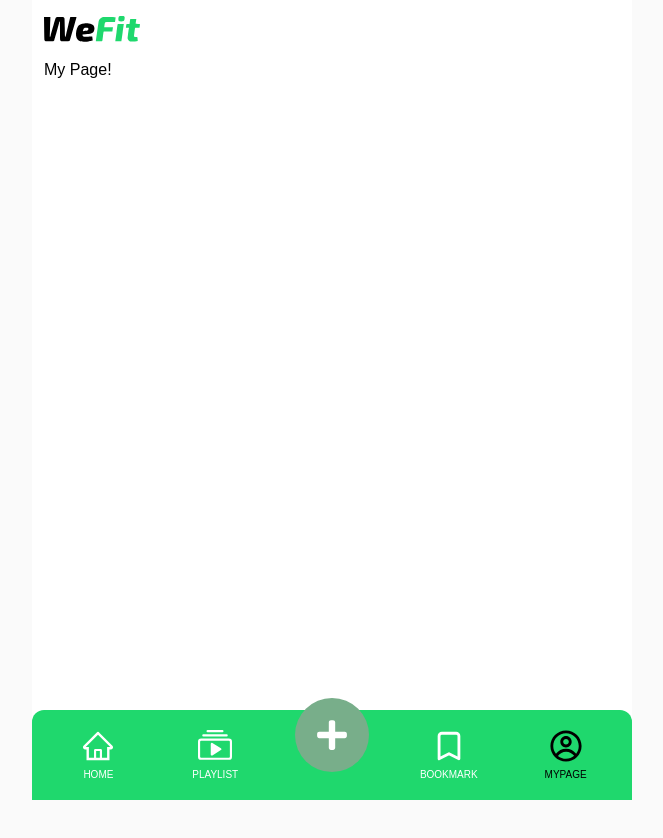
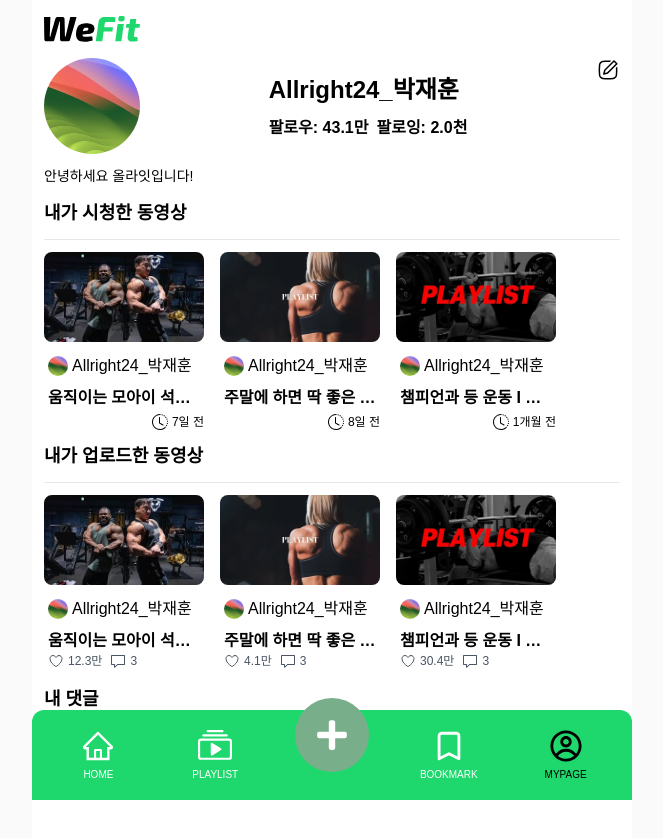
Before and after one commit to park-chan-hui/toy-project3-team2-wefit, a React (Vite) app: page /mypage in a window 1280 px wide. Shown: the top 838 px of the page, without its empty margins (308-971 px from the left). Before the commit the page ends 800 px from the top, so only its background shows below. Built offline with nearby package versions, Linux system fonts and the light colour scheme.

Commit message:
feat: 내 정보 페이지 마크업(#42)

```diff
--- a/package.json
+++ b/package.json
@@ -21,6 +21,7 @@
     "react": "^18.3.1",
     "react-dom": "^18.3.1",
     "react-icons": "^5.4.0",
+    "react-indiana-drag-scroll": "^2.2.0",
     "react-router-dom": "^7.1.1",
     "tailwind-merge": "^2.6.0"
   },
--- /dev/null
+++ b/src/components/my-page/MyPageProfile.tsx
@@ -0,0 +1,35 @@
+import { UserProps } from '@/types/user';
+import editLogo from '@/assets/basil_edit-outline.svg';
+import { formatNumber } from '@/utils/formatNumber';
+import { Link } from 'react-router-dom';
+
+const MyPageProfile = (props: { userData: UserProps }) => {
+  const userData = props.userData;
+
+  return (
+    <figure className="flex flex-col gap-3">
+      <div className="flex w-full justify-between">
+        <div className="h-24 w-24 overflow-hidden rounded-full">
+          <img
+            src={userData.user_image}
+            alt="프로필 사진"
+            className="w-ull h-full object-cover"
+          />
+        </div>
+        <div className="flex flex-col justify-center gap-2 font-bold">
+          <div className="text-xlarge">{userData.nickname}</div>
+          <div className="flex justify-around gap-2">
+            <div>팔로우: {formatNumber(userData.follower)}</div>
+            <div>팔로잉: {formatNumber(userData.following)}</div>
+          </div>
+        </div>
+        <Link to="/mypage/edit">
+          <img src={editLogo} alt="수정 로고" className="self-start" />
+        </Link>
+      </div>
+      <div className="text-small">{userData.description}</div>
+    </figure>
+  );
+};
+
+export default MyPageProfile;
--- /dev/null
+++ b/src/components/my-page/MyPageVideoItem.tsx
@@ -0,0 +1,59 @@
+import { Link } from 'react-router-dom';
+import SimpleProfile from '../common/simple-profile/SimpleProfile';
+import { mockUsers } from '@/mocks/mockUsers';
+import MyPageVideoStats from './MyPageVideoStats';
+
+type MyPageVideoProps = {
+  video_id: string;
+  video_url: string;
+  user_id: string;
+  nickname: string;
+  thumbnail: string;
+  title: string;
+  hash_tag: string[];
+  like_heart: number;
+  comments: string[];
+  is_bookmarked: boolean;
+  created_at: Date;
+  myUploadVideos?: boolean;
+};
+const MyPageVideoItem = ({
+  thumbnail,
+  title,
+  user_id,
+  like_heart,
+  comments,
+  video_id,
+  myUploadVideos,
+}: MyPageVideoProps) => {
+  const userData = mockUsers.find(user => user.user_id === user_id);
+
+  return (
+    <article className="mb-1 w-40">
+      <Link to={`/video/${video_id}`}>
+        <figure className="relative mb-3 aspect-video w-full overflow-hidden rounded-lg">
+          <img
+            src={thumbnail}
+            alt={title}
+            className="h-full w-full object-cover"
+          />
+        </figure>
+      </Link>
+
+      <div className="px-1">
+        <div className="mb-2 flex items-center justify-between">
+          {userData && <SimpleProfile {...userData} />}
+        </div>
+
+        <Link to={`/video/${video_id}`}>
+          <h2 className="overflow-hidden text-ellipsis whitespace-nowrap text-base font-bold text-black">
+            {title}
+          </h2>
+        </Link>
+        {myUploadVideos && <MyPageVideoStats {...{ comments, like_heart }} />}
+      </div>
+    </article>
+  );
+};
+
+export default MyPageVideoItem;
--- /dev/null
+++ b/src/components/my-page/MyPageVideoList.tsx
@@ -0,0 +1,28 @@
+import { VideoProps } from '@/types/video';
+import MyPageVideoItem from './MyPageVideoItem';
+import { BsClockHistory } from 'react-icons/bs';
+import { getTimeAgo } from '@/utils/getTimeAgo';
+
+type MyPageVideoProps = {
+  videos: VideoProps[];
+  myUploadVideos?: boolean;
+};
+const MyPageVideoList = ({ videos, myUploadVideos }: MyPageVideoProps) => {
+  return (
+    <div className="flex gap-4 overflow-scroll [&::-webkit-scrollbar]:hidden">
+      {videos.map((video: VideoProps) => (
+        <div className="flex flex-col" key={video.video_id}>
+          <MyPageVideoItem {...video} myUploadVideos={myUploadVideos} />
+          {!myUploadVideos && (
+            <time className="flex flex-row-reverse">
+              <span className="text-xs">{getTimeAgo(video.created_at)}</span>
+              <BsClockHistory size={16} className="mr-1" />
+            </time>
+          )}
+        </div>
+      ))}
+    </div>
+  );
+};
+
+export default MyPageVideoList;
--- /dev/null
+++ b/src/components/my-page/MyPageVideoStats.tsx
@@ -0,0 +1,25 @@
+import { IoHeartOutline } from 'react-icons/io5';
+import { VscComment } from 'react-icons/vsc';
+import { formatNumber } from '@/utils/formatNumber';
+
+type MyPageVideoStatsParops = {
+  comments: string[];
+  like_heart: number;
+};
+const MyPageVideoStats = ({ comments, like_heart }: MyPageVideoStatsParops) => {
+  return (
+    <div className="flex items-center gap-2 text-gray">
+      <div className="flex items-center">
+        <IoHeartOutline size={16} className="mr-1" />
+        <span className="text-xs">{formatNumber(like_heart)}</span>
+      </div>
+
+      <div className="flex items-center">
+        <VscComment size={16} className="mr-1" />
+        <span className="text-xs">{formatNumber(comments.length)}</span>
+      </div>
+    </div>
+  );
+};
+
+export default MyPageVideoStats;
--- a/src/pages/my-page/MyPage.tsx
+++ b/src/pages/my-page/MyPage.tsx
@@ -1,5 +1,49 @@
+import MyPageProfile from '@/components/my-page/MyPageProfile';
+import MyPageVideoList from '@/components/my-page/MyPageVideoList';
+import { mockUsers } from '@/mocks/mockUsers';
+import { mockVideos } from '@/mocks/mockVideos';
+import ScrollContainer from 'react-indiana-drag-scroll';
+
 const MyPage = () => {
-  return <h1>My Page!</h1>;
+  const userData = mockUsers[0];
+  const watchedVideos = mockVideos.filter(watch =>
+    userData.my_watched_video.includes(watch.video_id),
+  );
+  const uploadVideos = mockVideos.filter(watch =>
+    userData.my_watched_video.includes(watch.video_id),
+  );
+  return (
+    <main>
+      <MyPageProfile userData={userData} />
+
+      <section>
+        <p className="my-3 text-lg font-bold">내가 시청한 동영상</p>
+        <hr className="my-3" aria-hidden="true" />
+        <ScrollContainer>
+          <MyPageVideoList videos={watchedVideos} />
+        </ScrollContainer>
+      </section>
+
+      <section>
+        <p className="my-3 text-lg font-bold">내가 업로드한 동영상</p>
+        <hr className="my-3" aria-hidden="true" />
+        <ScrollContainer>
+          <MyPageVideoList videos={uploadVideos} myUploadVideos />
+        </ScrollContainer>
+      </section>
+
+      <section>
+        <p className="my-3 text-lg font-bold">내 댓글</p>
+        <hr className="my-3" aria-hidden="true" />
+        <div>
+          <p className="overflow-hidden text-ellipsis whitespace-nowrap font-bold">
+            댓글이 달린 동영상: 댓글 동영상
+          </p>
+          <p className="text-xsmall text-gray">댓글내용</p>
+        </div>
+      </section>
+    </main>
+  );
 };
 
 export default MyPage;
```
Also changed, not shown: src/assets/basil_edit-outline.svg (added), 1 other file (tests, documents, lock files or other folders).
